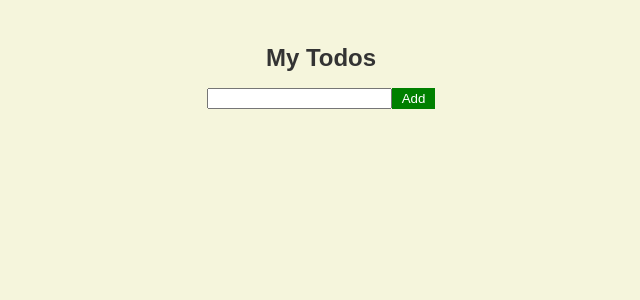
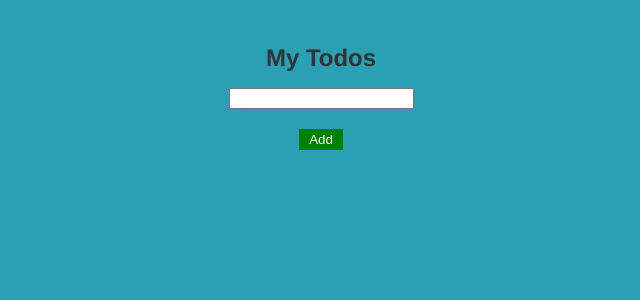
Before and after one commit to Ram-Ram007/ts-todo-app, a React (Vite) app in the folder app/: page / in a window 1280 px wide. Shown: the top 300 px of the page, without its empty margins (319-959 px from the left). Built offline with nearby package versions, Linux system fonts and the light colour scheme.

Commit message:
modified

```diff
--- a/app/src/App.css
+++ b/app/src/App.css
@@ -1,7 +1,7 @@
 body {
-  font-family: Arial, sans-serif;
+  font-family:'Franklin Gothic Medium', 'Arial Narrow', Arial, sans-serif;
   text-align: center;
-  background-color: beige;
+  background-color: rgb(41, 160, 179);
   padding: 20px;
 }
 
@@ -38,9 +38,7 @@ button {
   transition: background-color 0.2s;
   gap: 2px;
 }
-button:hover {
-  background-color: red;
-}
+
 
 .text-bold {
   font-weight: bold;
@@ -53,3 +51,6 @@ button:hover {
 .strikethrough {
   text-decoration: line-through;
 }
+.add{
+  margin-top: 20px;
+}
--- a/app/src/components/AddTodo.tsx
+++ b/app/src/components/AddTodo.tsx
@@ -22,8 +22,9 @@ const AddTodo: React.FC<IAddTodo> = ({ onTodoAdd }) => {
         value={text}
         onChange={(e) => setText(e.target.value)}
       />
-
-      <button type="submit">Add</button>
+      <div className="add">
+      <button type="submit" >Add</button>
+      </div>
     </form>
   );
 };
```
